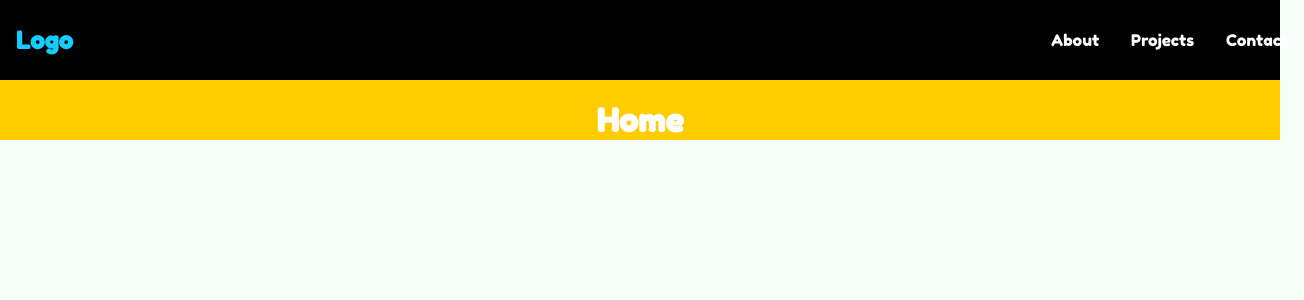
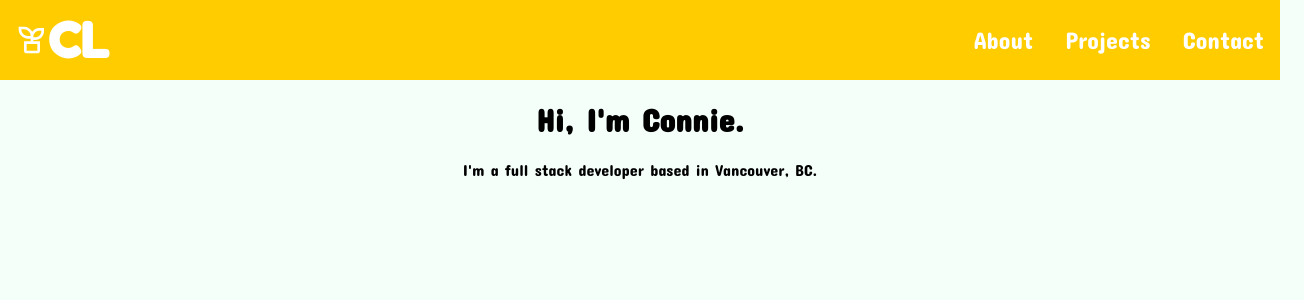
Before and after one commit to leungcnie/portfolio, a React (Create React App) app: page / in a window 1280 px wide. Shown: the top 300 px of the page, 1304 px wide, since content can reach past the window. Built offline with nearby package versions, Linux system fonts and the light colour scheme; a web font is replaced by a local one.

Commit message:
Style navbar

```diff
--- a/src/App.js
+++ b/src/App.js
@@ -9,9 +9,8 @@ import Contact from './pages/Contact';
 import NotFound from './pages/NotFound';
 
 const AppWrapper = styled.div`
-  background-color: ${props => props.theme.tangerineYellow};
   text-align: center;
-  font-family: 'Fredoka One', sans-serif;
+  font-family: 'Concert One', sans-serif;
 `;
 
 
--- a/src/components/NavBar/NavBarElements.js
+++ b/src/components/NavBar/NavBarElements.js
@@ -3,12 +3,13 @@ import { NavLink as Link } from "react-router-dom";
 import { FaBars } from "react-icons/fa";
 
 export const Nav = styled.nav`
-  background: #000;
+  background-color: ${props => props.theme.tangerineYellow};
   height: 80px;
   display: flex;
   justify-content: space-between;
   padding: 0.5rem calc((100w - 1000px) / 2);
   z-index: 10;
+  font-size: 1.5rem;
 `;
 
 export const NavLink = styled(Link)`
@@ -16,12 +17,17 @@ export const NavLink = styled(Link)`
   display: flex;
   align-items: center;
   text-decoration: none;
-  padding: 0 1rem;
+  margin: 0 1rem;
+  padding: 0;
   height: 100%;
   cursor: pointer;
 
   &.active {
-    color: #15cdfc;
+    color: blue;
+  }
+
+  &:hover {
+    color: purple;
   }
 `;
 
@@ -43,9 +49,16 @@ export const Bars = styled(FaBars)`
 export const NavMenu = styled.div`
   display: flex;
   align-items: center;
-  margin-right: -24px;
 
   @media screen and (max-width: 768px) {
     display: none;
   }
 `;
+
+export const Logo = styled.div`
+  color: white;
+  font-family: 'Fredoka One', san-serif;
+  display: flex;
+  align-items: inherit;
+  font-size: 2rem;
+`;
--- a/src/components/NavBar/index.js
+++ b/src/components/NavBar/index.js
@@ -1,12 +1,16 @@
 import React from 'react'
-import { Nav, NavLink, Bars, NavMenu } from './NavBarElements';
+import { Nav, NavLink, Bars, NavMenu, Logo } from './NavBarElements';
+import { RiPlantLine } from "react-icons/ri";
 
 const NavBar = () => {
   return (
     <>
       <Nav>
         <NavLink to="/">
-          <h1>Logo</h1>
+          <Logo>
+            <RiPlantLine />
+            <h1>CL</h1>
+          </Logo>
         </NavLink>
         <Bars />
         <NavMenu>
--- a/src/pages/Home.jsx
+++ b/src/pages/Home.jsx
@@ -1,14 +1,11 @@
 // import '../styles/Home.scss';
 import styled from 'styled-components';
 
-const Test = styled.div`
-  color: #fff;
-`;
-
 export default function Home(props) {
   return (
-    <Test>
-      <h1>Home</h1>
-    </Test>
+    <>
+      <h1>Hi, I'm Connie.</h1>
+      <p>I'm a full stack developer based in Vancouver, BC.</p>
+    </>
   )
 }
```
